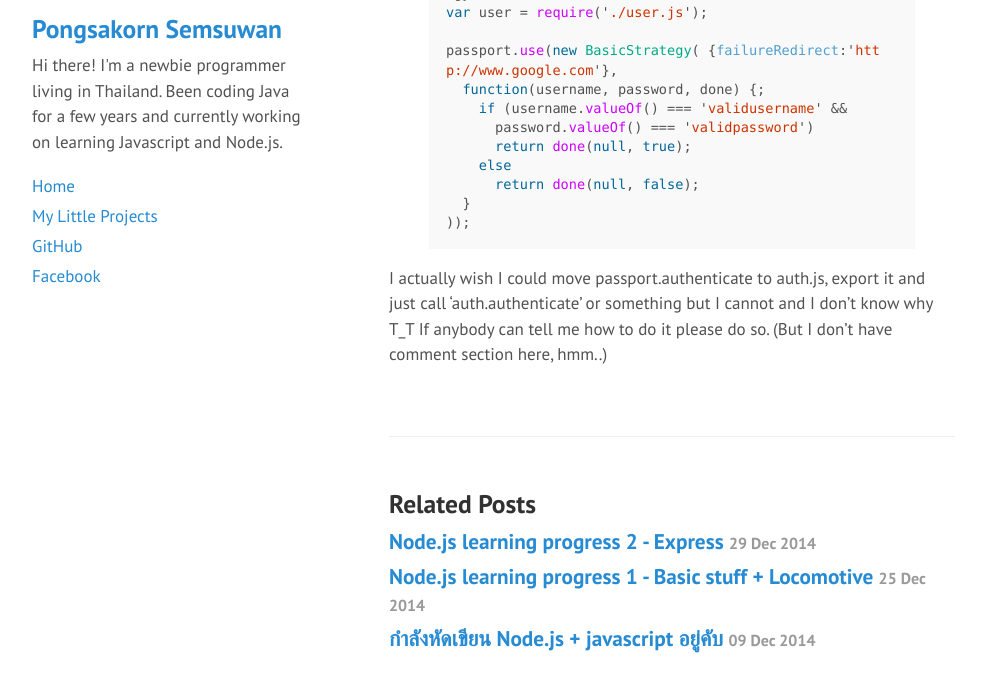
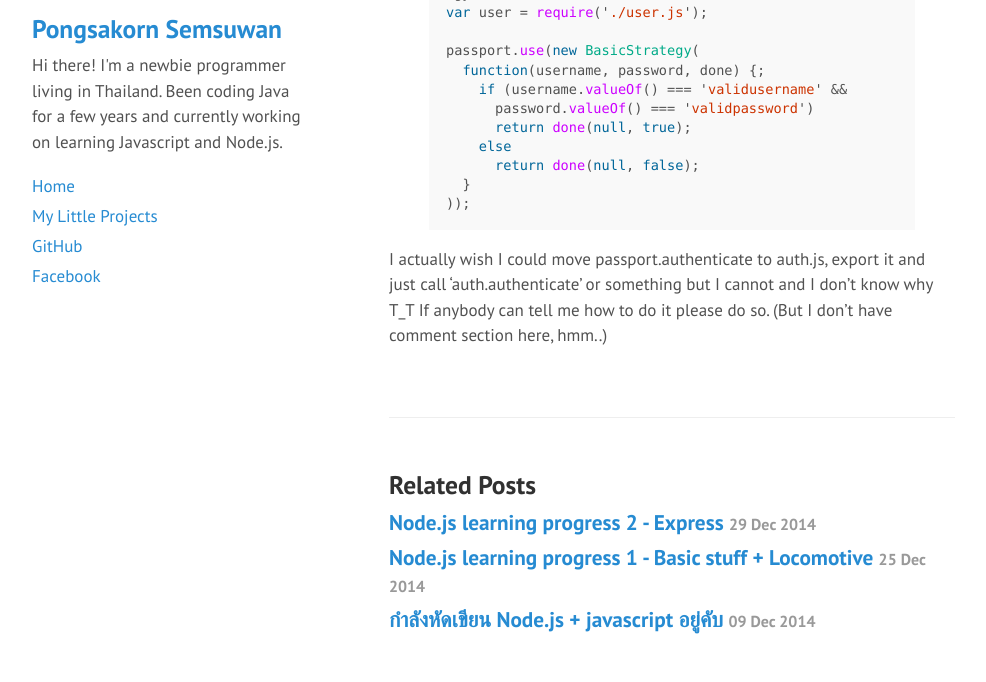
Before and after one commit to pongsakornsemsuwan/pongsakornsemsuwan.github.io, a Jekyll site: the page built from _posts/2015-02-6-restify-with-passport.md, in a window 1280 px wide and 900 px high, scrolled down 933 px, cut to the strip 218-900 px from the top of the window. Shown: the whole strip, without its empty margins (162-1148 px from the left). Built offline with Jekyll 4.4.1, drawn with Linux system fonts in a browser that asks for light colours; Markdown is read by kramdown in place of the engine named in the settings.

Commit message:
edit post

```diff
--- a/_posts/2015-02-6-restify-with-passport.md
+++ b/_posts/2015-02-6-restify-with-passport.md
@@ -38,7 +38,7 @@ var passport = require('passport');
 var BasicStrategy = require('passport-http').BasicStrategy;
 var user = require('./user.js');
 
-passport.use(new BasicStrategy( {failureRedirect:'http://www.google.com'},
+passport.use(new BasicStrategy(
   function(username, password, done) {;
     if (username.valueOf() === 'validusername' &&
       password.valueOf() === 'validpassword')
```
